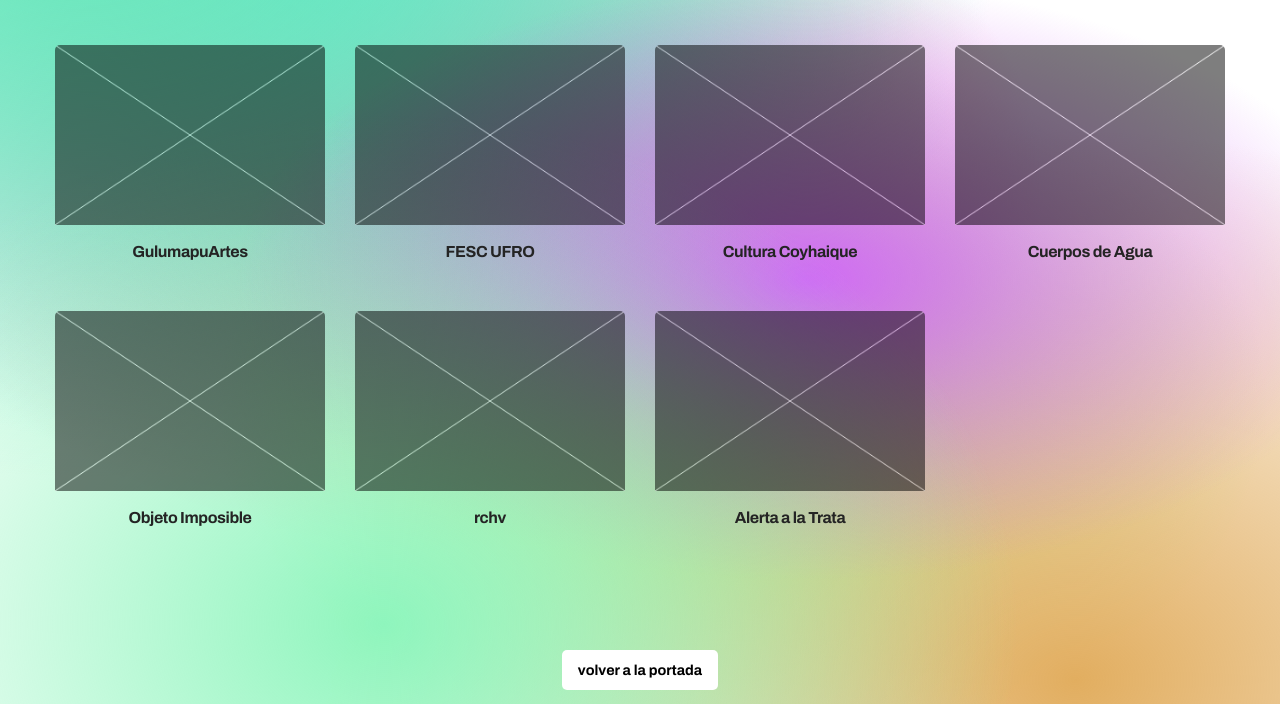
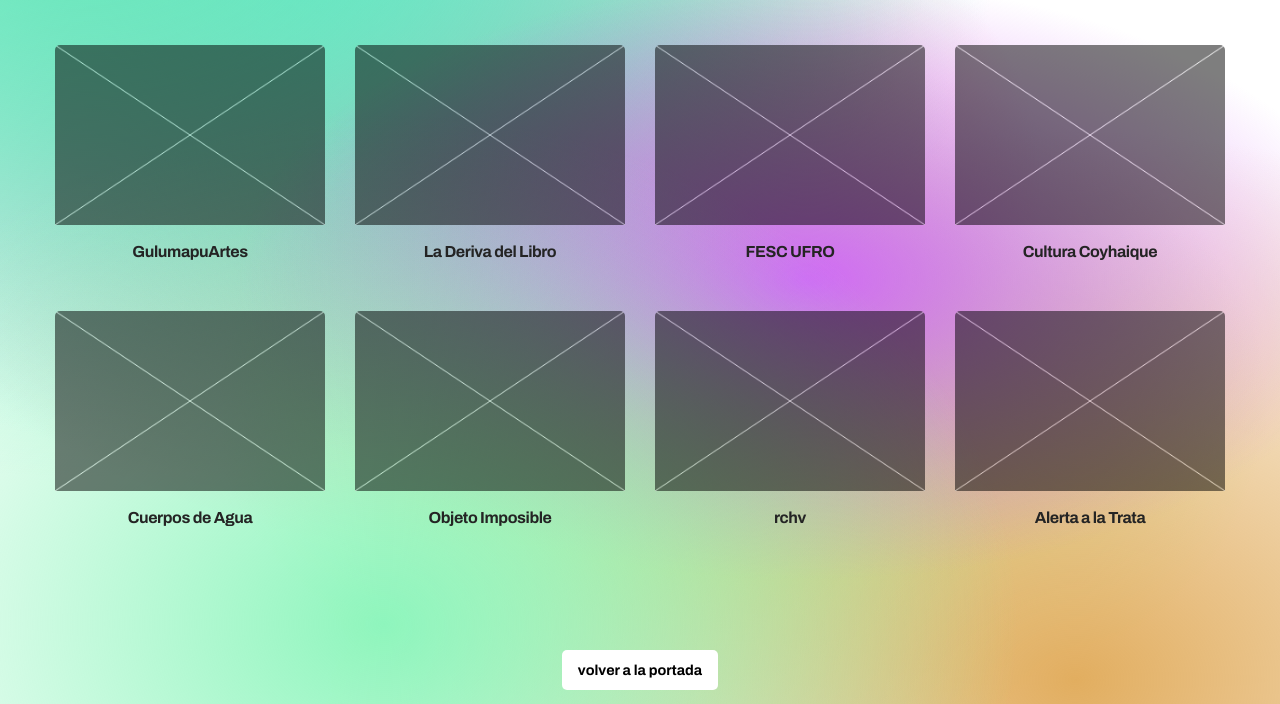
Before and after one commit to nicolasvenegas/portafolio, a plain HTML site: page archive-codigo.html in a window 1280 px wide. Shown: the part 96-800 px from the top of the page. Drawn offline with nearby package versions, Linux system fonts and the light colour scheme; a script that the page names is missing.

Commit message:
Update archive-codigo.html

```diff
--- a/archive-codigo.html
+++ b/archive-codigo.html
@@ -31,6 +31,14 @@
               <img src="assets/thumb.jpg">
               <div class="item-content text-center">
                 <h2>GulumapuArtes</h2>
+              </div>
+            </a>
+          </div>
+          <div class="small-10 small-offset-1 medium-3 medium-offset-0 cell">
+            <a class="index-content-item" target="_blank" href="https://derivadellibro.cl/">
+              <img src="assets/thumb.jpg">
+              <div class="item-content text-center">
+                <h2>La Deriva del Libro</h2>
               </div>
             </a>
           </div>
```
